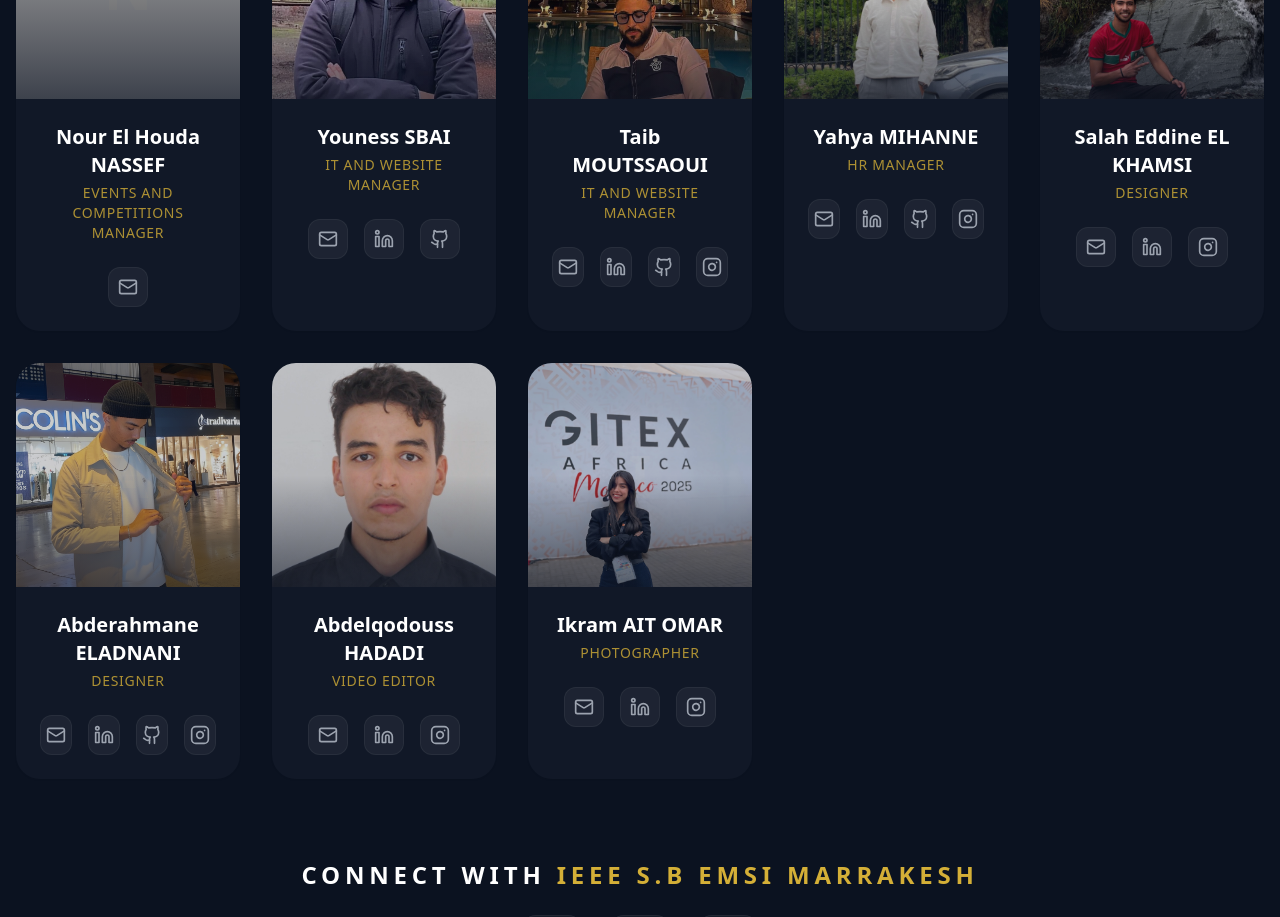
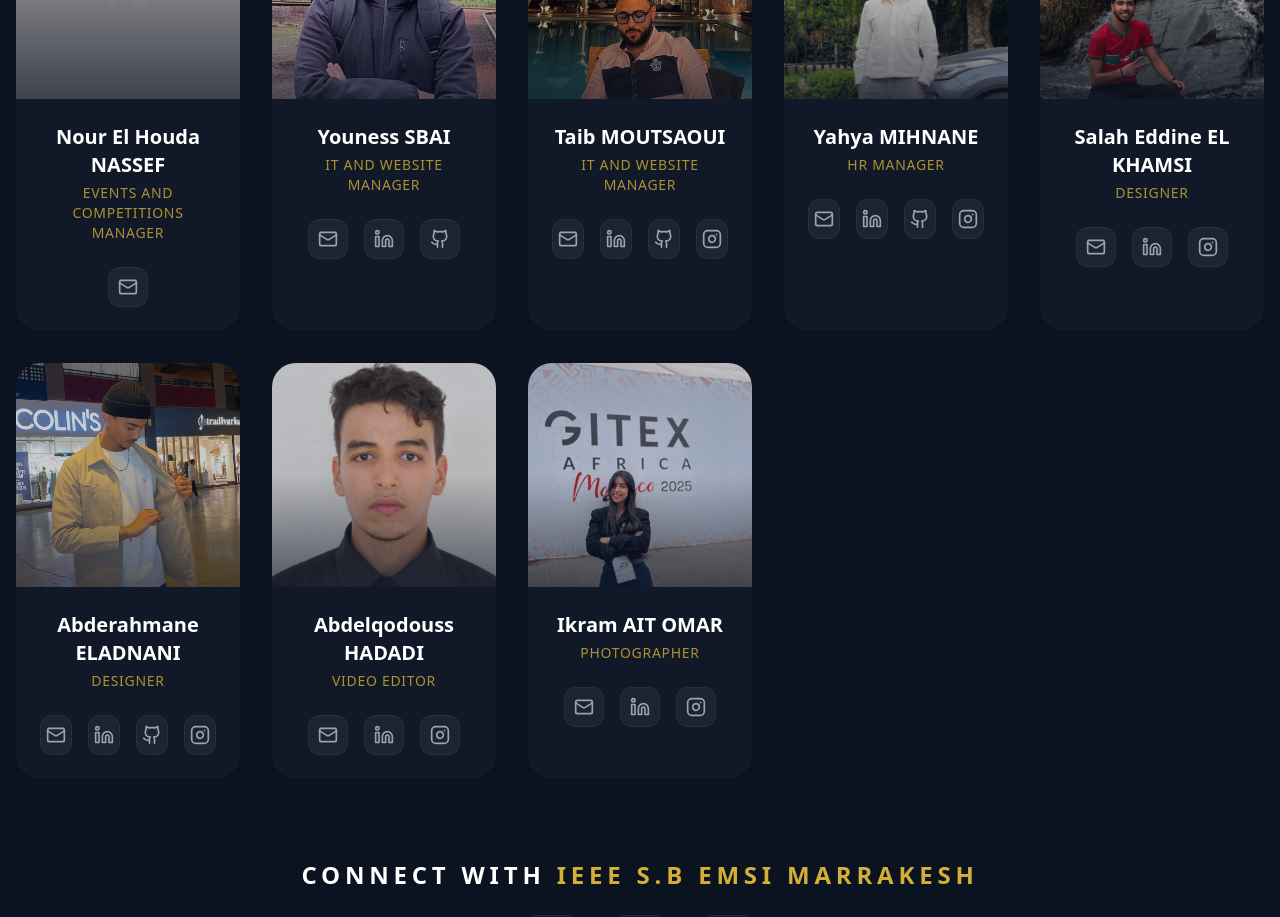
Before and after one commit to ieee-student-branch-emsi-marrakesh/ieee-website, a React (Vite) app: page / in a window 1280 px wide. Shown: the part 3160-4077 px from the top of the page. Built offline with nearby package versions, Linux system fonts and the light colour scheme; grey boxes are pictures that could not be loaded.

Commit message:
Updated some team member's info

```diff
--- a/src/data/team.ts
+++ b/src/data/team.ts
@@ -131,7 +131,7 @@ export const teamMembers: TeamMember[] = [
         },
     },
     {
-        name: "Taib MOUTSSAOUI",
+        name: "Taib MOUTSAOUI",
         role: "IT and website Manager",
         image: "/assets/team/taib.jpeg",
         links: {
@@ -142,7 +142,7 @@ export const teamMembers: TeamMember[] = [
         },
     },
     {
-        name: "Yahya MIHANNE",
+        name: "Yahya MIHNANE",
         role: "HR Manager",
         image: "/assets/team/mihnane.jpg",
         links: {
```
